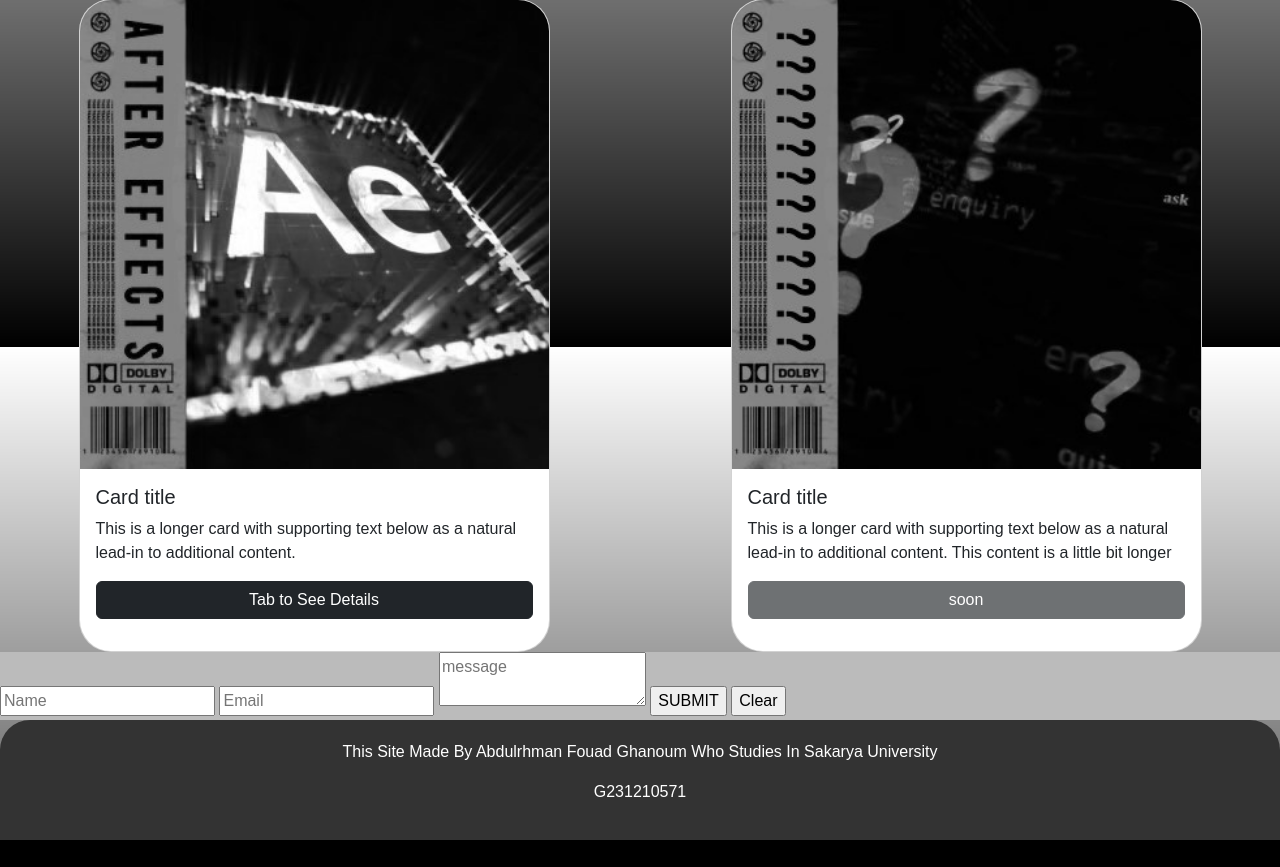
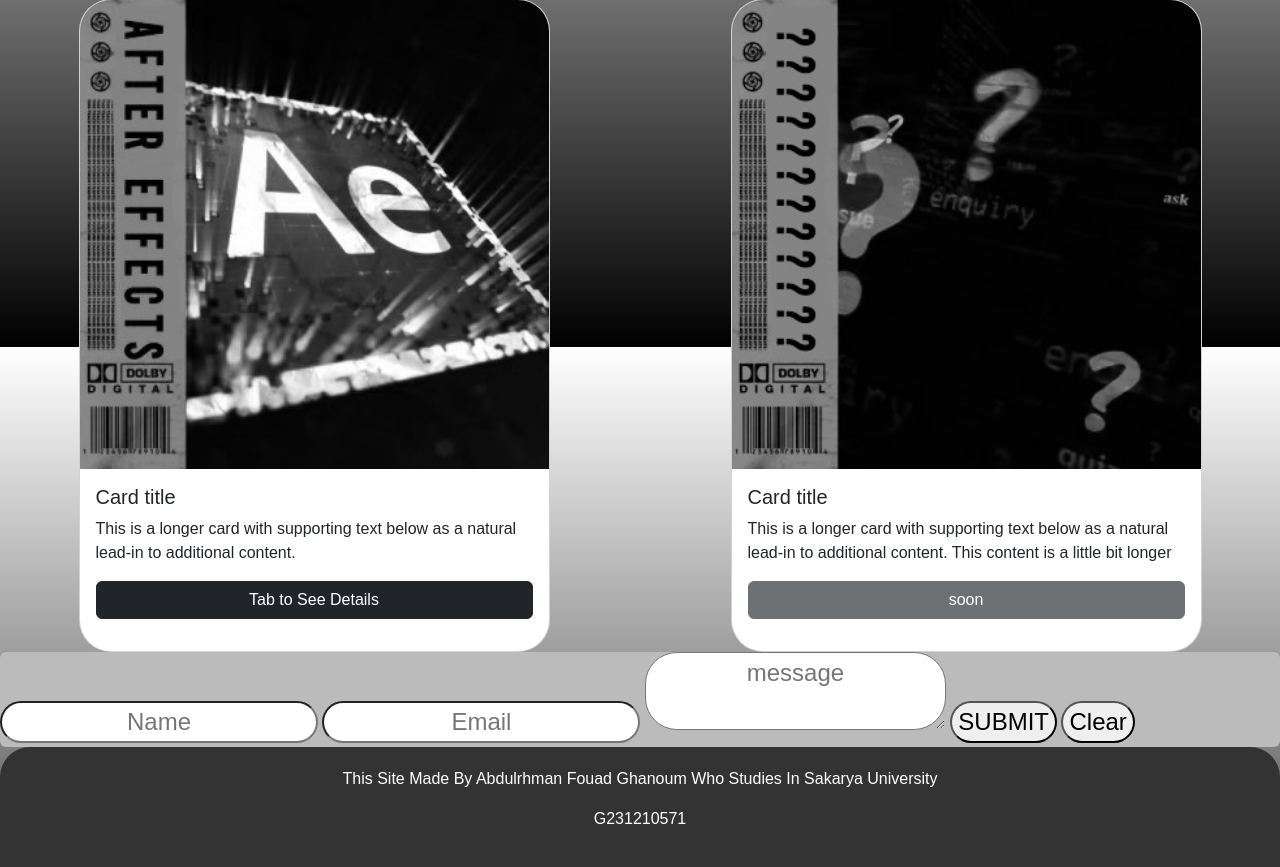
Before and after one commit to AbdulrhmanGhanoum/AbdulrhmanGhanoum.github.io, a PHP site: page / in a window 1280 px wide. Shown: the part 1253-2120 px from the top of the page. Before the commit the page ends 2093 px from the top, so only its background shows below. Run offline with PHP 8.4, Linux system fonts and the light colour scheme; some libraries are stand-ins or nearby versions; some web fonts are replaced.

Commit message:
change text font & border radius ve contact width size

```diff
--- a/index.html
+++ b/index.html
@@ -131,12 +131,12 @@
             </div>
         </div>
 
-        <form id="index" action="https://abdulrhmanghanoumgithubio.freewebhostmost.com/contact.php" @submit.prevent="checkForm" method="post" novalidate>
-            <input id="app" name="name" type="text" class="feedback-input" placeholder="Name" required />
-            <input name="email" type="email" class="feedback-input" placeholder="Email" required />
-            <textarea name="text" class="feedback-input" placeholder="message" required></textarea>
-            <input class="mb-1" type="submit" value="SUBMIT" />
-            <input class="mt-1" type="reset" value="Clear" />
+        <form id="index" class="rounded-2" action="https://abdulrhmanghanoumgithubio.freewebhostmost.com/contact.php" @submit.prevent="checkForm" method="post" novalidate>
+            <input id="app" name="name" type="text" class="fs-4 text-center border-2 rounded-5 feedback-input" placeholder="Name" required />
+            <input name="email" type="email" class="fs-4 text-center rounded-5 feedback-input" placeholder="Email" required />
+            <textarea name="text" class="fs-4  text-center rounded-5 feedback-input" placeholder="message" required></textarea>
+            <input class="fs-4  text-center rounded-5 mb-1" type="submit" value="SUBMIT" />
+            <input class="fs-4  text-center rounded-5 mt-1" type="reset" value="Clear" />
         </form>
 
 
--- a/style.css
+++ b/style.css
@@ -125,12 +125,15 @@ height: 70%;
 
 
 
-#index{
+form#index {
+  width: 200%;
+  border-radius: ;
 
 
-  max-width: 1500px;
+  max-width: 1900px;
   background-color: #bbbbbb;
   width: 100%;
+
 }
 
 
```
